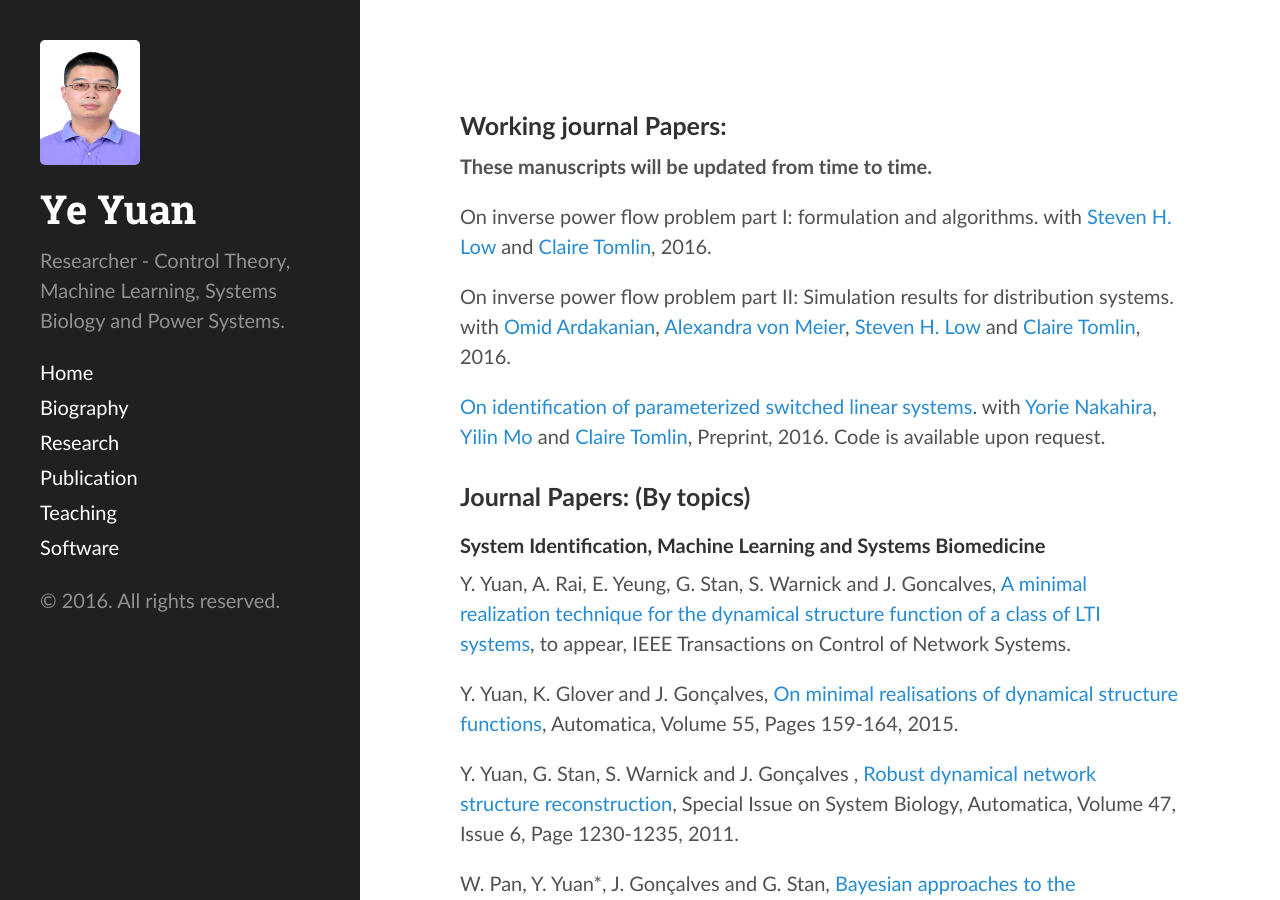
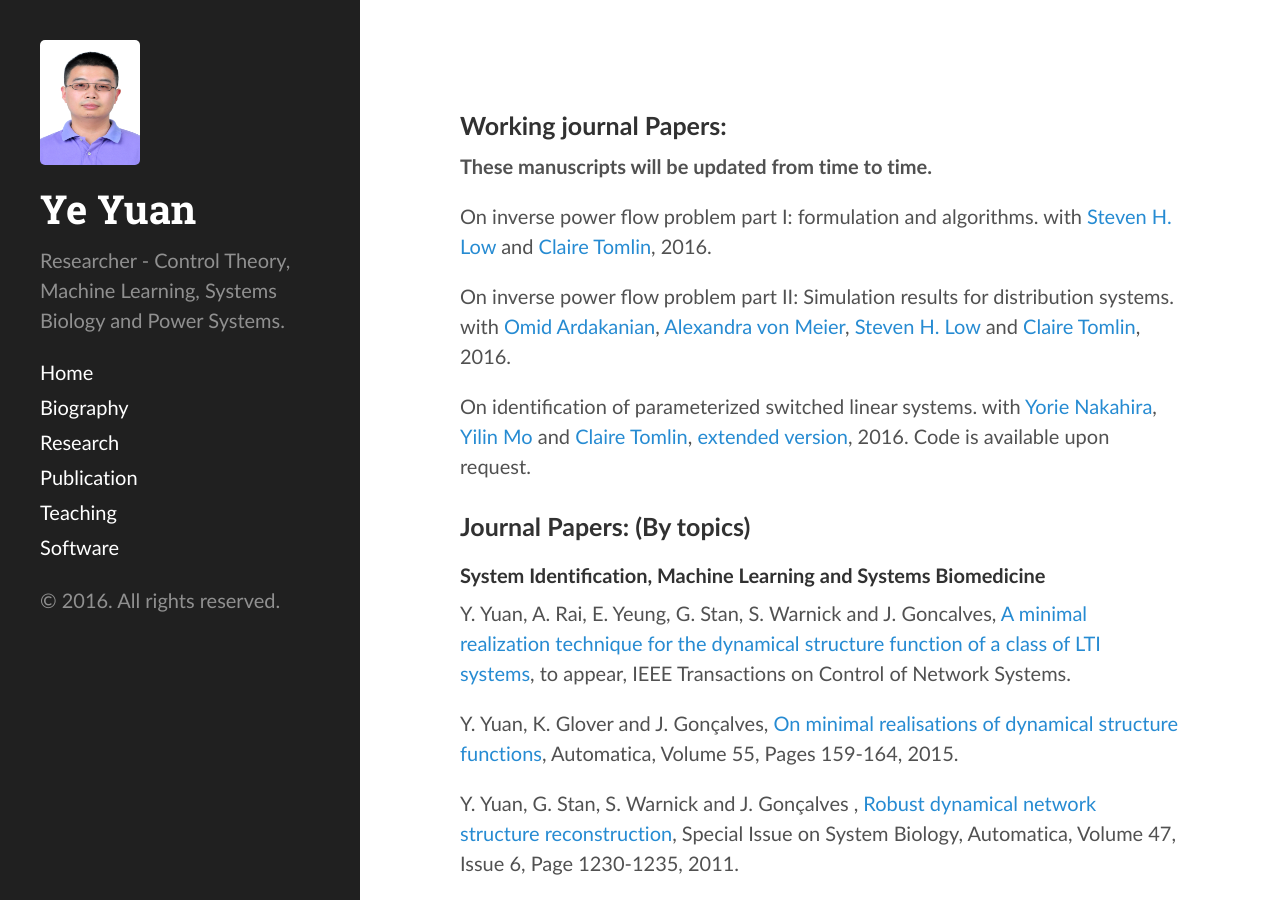
Before and after one commit to yy311/yy311.github.io, a Jekyll site: the page built from publication.md, in a window 1280 px wide and 900 px high. Built offline with Jekyll 4.4.1, drawn with Linux system fonts in a browser that asks for light colours.

Commit message:
Update publication.md

```diff
--- a/publication.md
+++ b/publication.md
@@ -10,7 +10,7 @@
 
 On inverse power flow problem part II: Simulation results for distribution systems. with [Omid Ardakanian](http://blizzard.cs.uwaterloo.ca/~oardakan/), [Alexandra von Meier](https://www.eecs.berkeley.edu/Faculty/Homepages/vonmeier.html), [Steven H. Low](http://netlab.caltech.edu/~slow/) and [Claire Tomlin](http://www.eecs.berkeley.edu/~tomlin/), 2016.
 
-[On identification of parameterized switched linear systems](https://hybrid.eecs.berkeley.edu/~yeyuan/switchedid.pdf). with [Yorie Nakahira](https://directory.caltech.edu/personnel/ynakahir), [Yilin Mo](http://yilinmo.github.io/) and [Claire Tomlin](http://www.eecs.berkeley.edu/~tomlin/), Preprint, 2016. Code is available upon request.
+On identification of parameterized switched linear systems. with [Yorie Nakahira](https://directory.caltech.edu/personnel/ynakahir), [Yilin Mo](http://yilinmo.github.io/) and [Claire Tomlin](http://www.eecs.berkeley.edu/~tomlin/), [extended version](https://hybrid.eecs.berkeley.edu/~yeyuan/switchedid.pdf), 2016. Code is available upon request.
 
 
 
```
